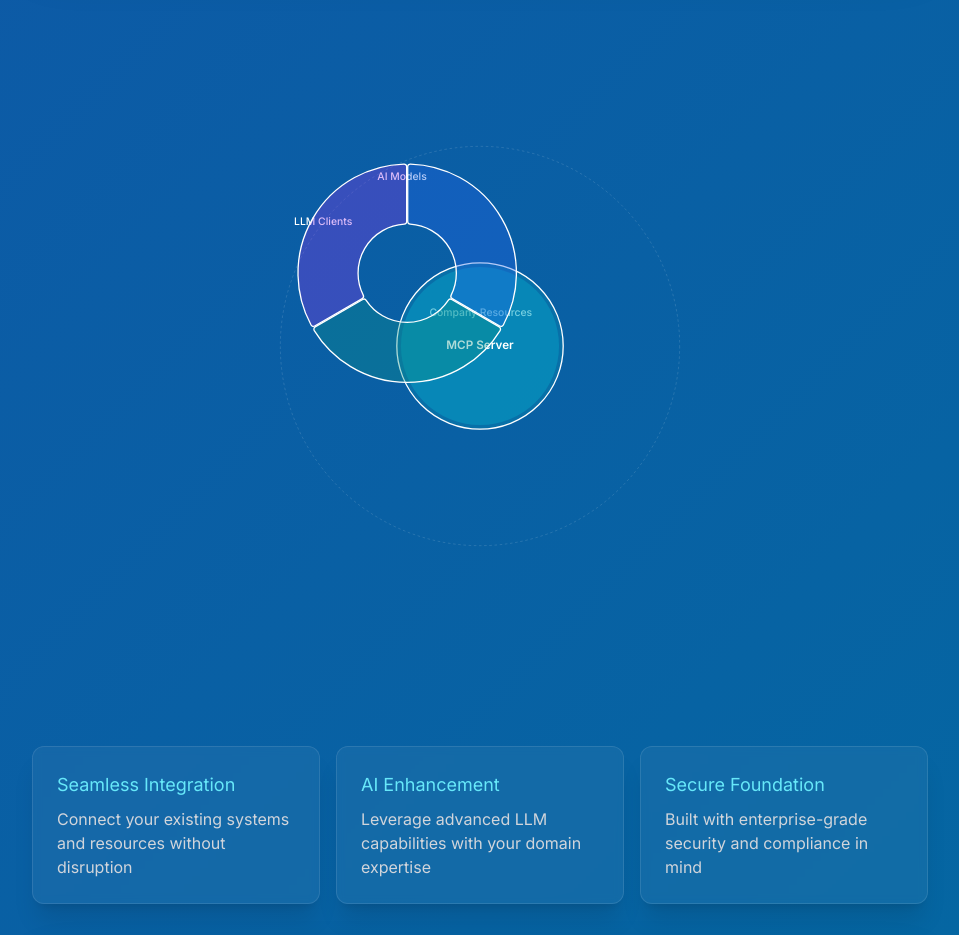
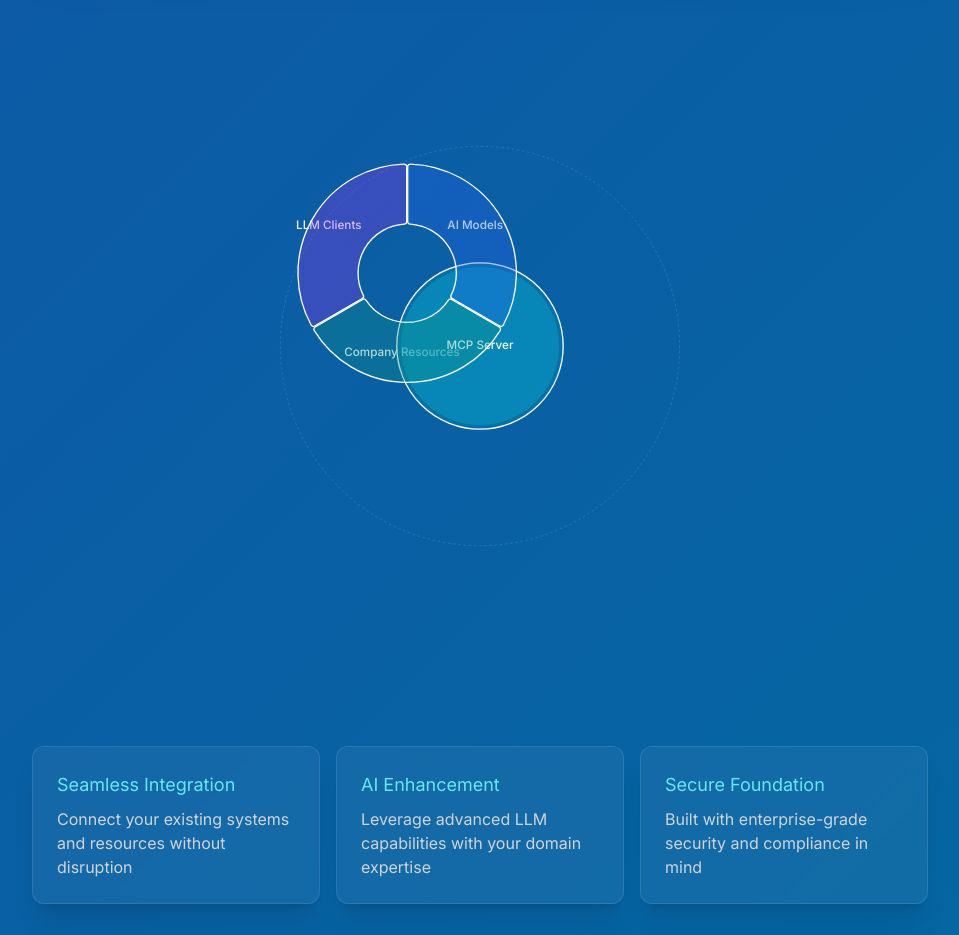
Before and after one commit to boorich/extraordinary_minds, a Next.js app: page / in a window 1280 px wide. Shown: the part 820-1755 px from the top of the page, without its empty margins (160-1119 px from the left). Built offline with nearby package versions, Linux system fonts and the light colour scheme.

Commit message:
fix: center segment labels properly
- Calculate proper center positions for each arc
- Position labels at 75% radius for better visibility
- Match text styling with center label
- Improve overall text placement

```diff
--- a/src/components/MCPArchitectureNivo.tsx
+++ b/src/components/MCPArchitectureNivo.tsx
@@ -13,7 +13,6 @@ interface ArchitectureElement {
   color: string;
   value: number;
   details: string[];
-  angle?: number; // For label positioning
 }
 
 const architectureElements: ArchitectureElement[] = [
@@ -28,8 +27,7 @@ const architectureElements: ArchitectureElement[] = [
       'Language Models (LLMs)',
       'Domain-specific AI',
       'Model orchestration'
-    ],
-    angle: -Math.PI / 2 // Top
+    ]
   },
   {
     id: 'resources',
@@ -42,8 +40,7 @@ const architectureElements: ArchitectureElement[] = [
       'Enterprise data',
       'Internal systems',
       'API integrations'
-    ],
-    angle: Math.PI / 6 // Bottom right
+    ]
   },
   {
     id: 'clients',
@@ -56,13 +53,27 @@ const architectureElements: ArchitectureElement[] = [
       'Domain Level Experts',
       'Security Controls',
       'Integration Tools'
-    ],
-    angle: -5 * Math.PI / 6 // Top left
+    ]
   }
 ];
 
 const MCPArchitecture = () => {
   const [activeElement, setActiveElement] = useState<string | null>(null);
+
+  // Calculate label positions for each segment
+  const getLabelPosition = (index: number) => {
+    const totalSegments = architectureElements.length;
+    const startAngle = (index * 2 * Math.PI) / totalSegments - Math.PI / 2;
+    const endAngle = ((index + 1) * 2 * Math.PI) / totalSegments - Math.PI / 2;
+    const midAngle = (startAngle + endAngle) / 2;
+
+    // Position at 75% of the distance from center to edge
+    const radius = 130;
+    const x = 200 + radius * Math.cos(midAngle);
+    const y = 200 + radius * Math.sin(midAngle);
+
+    return { x, y };
+  };
 
   return (
     <div className="relative w-full aspect-square max-w-3xl mx-auto p-16">
@@ -80,21 +91,18 @@ const MCPArchitecture = () => {
             className="opacity-20"
           />
 
-          {/* Static Text Labels */}
-          {architectureElements.map((element) => {
-            if (!element.angle) return null;
-            const radius = 140; // Adjust based on your visualization size
-            const x = 200 + radius * Math.cos(element.angle);
-            const y = 200 + radius * Math.sin(element.angle);
+          {/* Segment Labels */}
+          {architectureElements.map((element, index) => {
+            const pos = getLabelPosition(index);
             return (
               <text
                 key={element.id}
-                x={x}
-                y={y}
+                x={pos.x}
+                y={pos.y}
                 textAnchor="middle"
                 dominantBaseline="middle"
                 fill="white"
-                className="text-base font-medium"
+                className="text-lg font-medium"
               >
                 {element.title}
               </text>
@@ -133,7 +141,7 @@ const MCPArchitecture = () => {
               textAnchor="middle"
               dominantBaseline="middle"
               fill="white"
-              className="text-lg font-semibold"
+              className="text-lg font-medium"
             >
               MCP Server
             </text>
@@ -155,7 +163,7 @@ const MCPArchitecture = () => {
             enableArcLabels={false}
             enableArcLinkLabels={false}
             isInteractive={true}
-            tooltip={() => null} // Disable the tooltip completely
+            tooltip={() => null}
             onMouseEnter={(data) => {
               setActiveElement(data.id as string);
             }}
```
